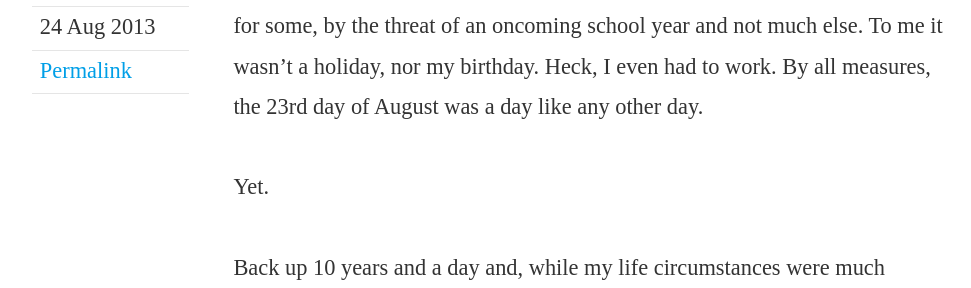
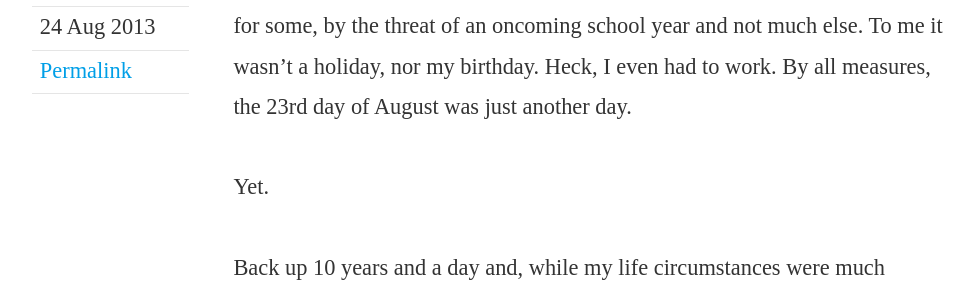
Before and after one commit to feilb/feilb.github.io, a Jekyll site: the page built from _posts/2013-08-23-just-another-day.markdown, in a window 1280 px wide and 900 px high. Shown: the part 498-786 px from the top of the window, without its empty margins (149-1120 px from the left). Built offline with Jekyll 4.4.1, drawn with Linux system fonts in a browser that asks for light colours; nearby versions of some CDN libraries; some of the changed text lies outside the part shown.

Commit message:
Updated 2013-08-23-just-another-day.markdown

```diff
--- a/_posts/2013-08-23-just-another-day.markdown
+++ b/_posts/2013-08-23-just-another-day.markdown
@@ -6,7 +6,7 @@ author: brandon
 published: true
 ---
 
-Yesterday was August 23rd, 2013. It was an inauspicious day, marked, perhaps for some, by the threat of an oncoming school year and not much else. To me it wasn't a holiday, nor my birthday. Heck, I even had to work. By all measures, the 23rd day of August was a day like any other day.
+Yesterday was August 23rd, 2013. It was an inauspicious day, marked, perhaps for some, by the threat of an oncoming school year and not much else. To me it wasn't a holiday, nor my birthday. Heck, I even had to work. By all measures, the 23rd day of August was just another day.
 
 Yet.
 
```
